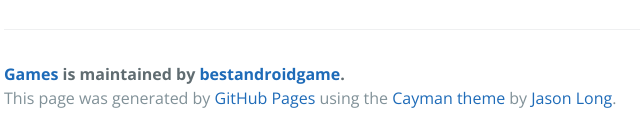
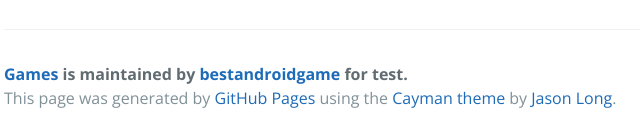
Before and after one commit to bestandroidgame/bestandroidgame.github.com, a plain HTML site: page index.html in a window 1280 px wide. Shown: the part 1389-1528 px from the top of the page, 220-860 px from the left. Drawn offline with nearby package versions, Linux system fonts and the light colour scheme.

Commit message:
for test

```diff
--- a/index.html
+++ b/index.html
@@ -52,7 +52,7 @@
 <p>Having trouble with Pages? Check out the documentation at <a href="https://help.github.com/pages">https://help.github.com/pages</a> or contact <a href="mailto:support@github.com">support@github.com</a> and we’ll help you sort it out.</p>
 
       <footer class="site-footer">
-        <span class="site-footer-owner"><a href="https://github.com/bestandroidgame/games">Games</a> is maintained by <a href="https://github.com/bestandroidgame">bestandroidgame</a>.</span>
+        <span class="site-footer-owner"><a href="https://github.com/bestandroidgame/games">Games</a> is maintained by <a href="https://github.com/bestandroidgame">bestandroidgame</a> for test.</span>
 
         <span class="site-footer-credits">This page was generated by <a href="https://pages.github.com">GitHub Pages</a> using the <a href="https://github.com/jasonlong/cayman-theme">Cayman theme</a> by <a href="https://twitter.com/jasonlong">Jason Long</a>.</span>
       </footer>
```
